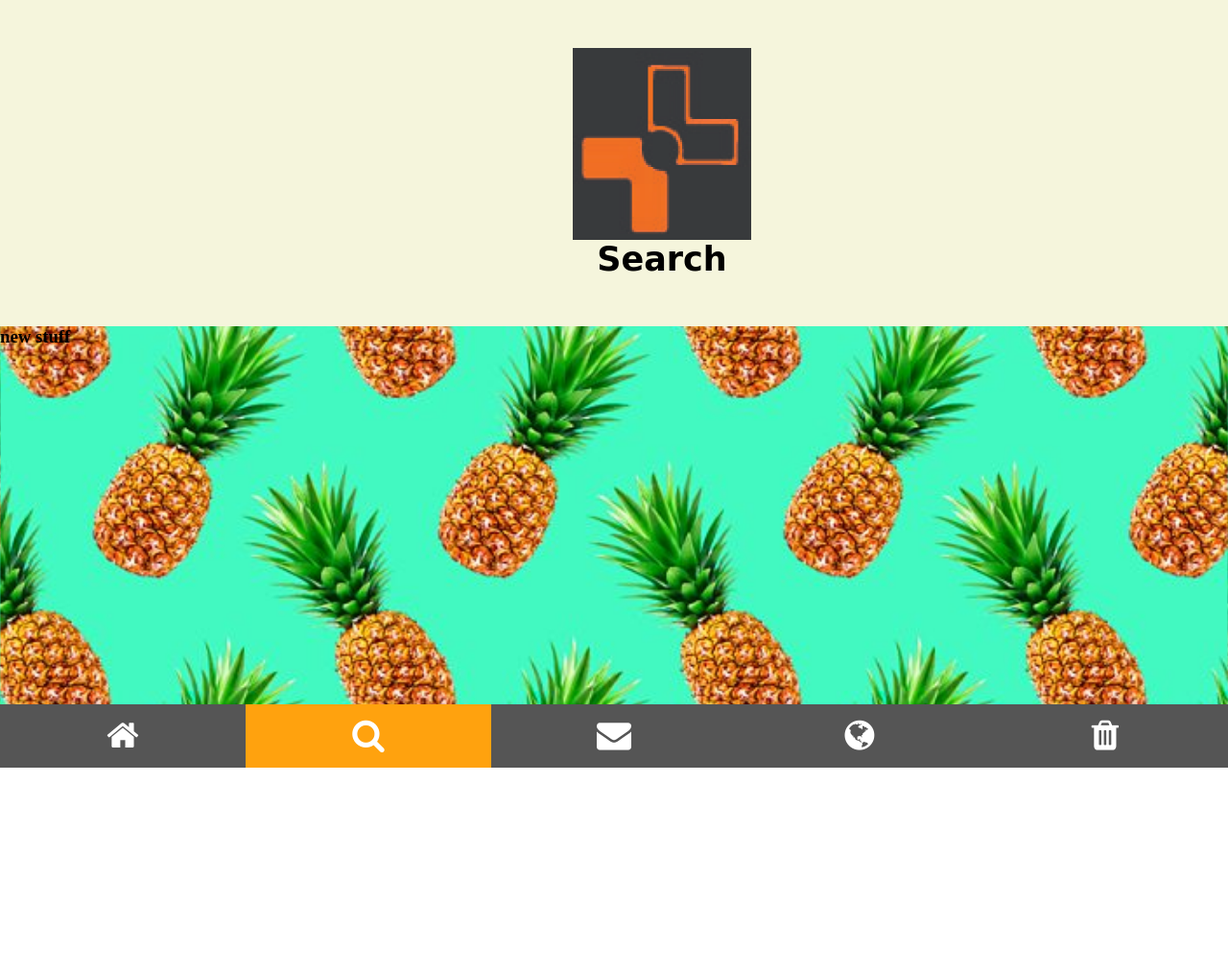
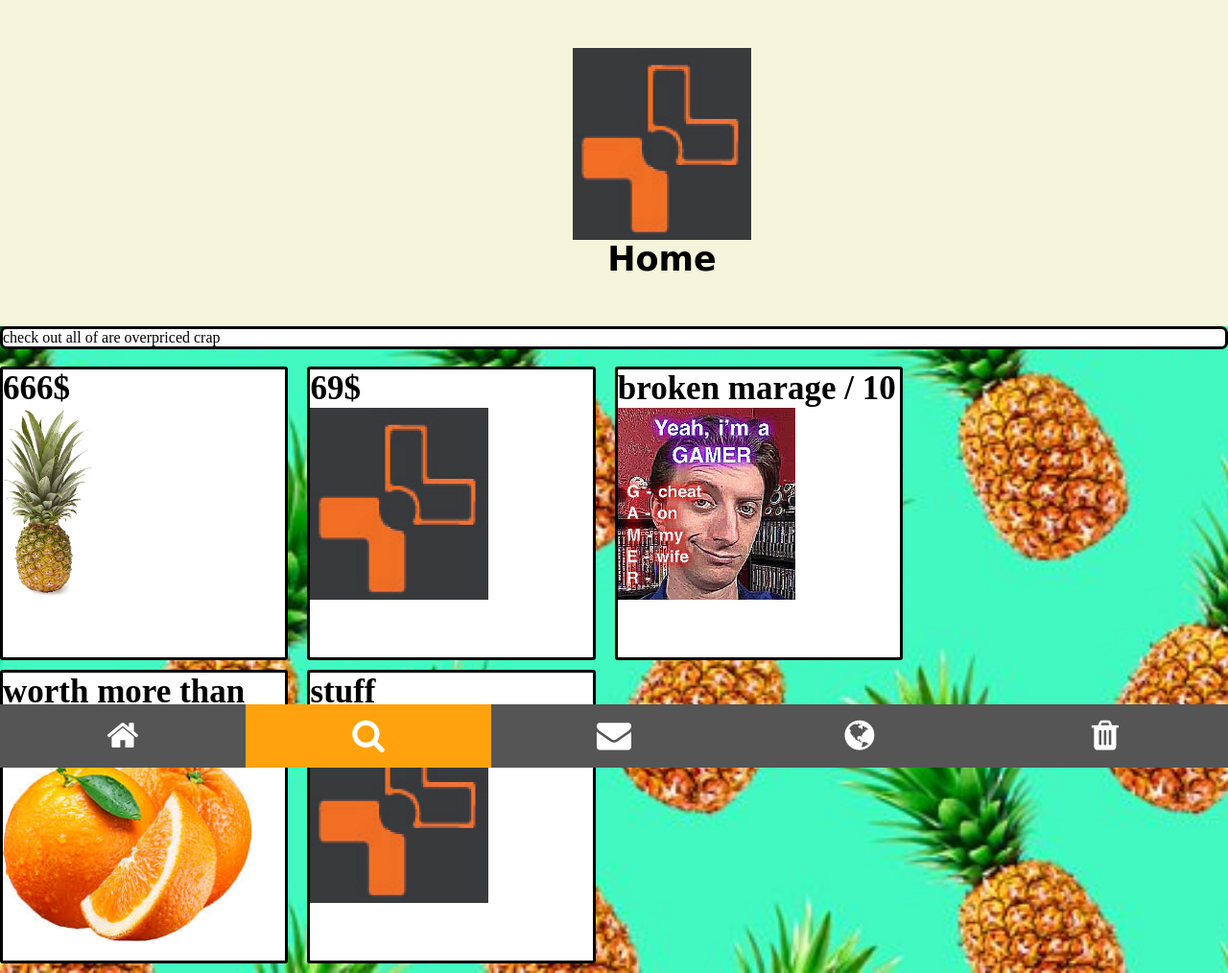
Before and after one commit to Orangedredge/ALC-HTML-5, a plain HTML site: page mobel_app/product.html in a window 1280 px wide. Shown: the top 1014 px of the page at 96% size. Before the commit the page ends 800 px from the top, so only its background shows below. Drawn offline with Linux system fonts and the light colour scheme; a web font is replaced by a local one.

Commit message:
rip projarred

```diff
--- a/mobel_app/css/style.css
+++ b/mobel_app/css/style.css
@@ -146,7 +146,7 @@ div .content{
     background-color: white;
     float:left;
     margin: 0px;
-    width:22%;
+    width:23%;
     height: 300px;
     margin-right:20px;
     margin-bottom: 10px
@@ -155,7 +155,7 @@ div .content{
 div .content:hover{
 
     border:solid;
-    width:22%;
+    width:23%;
     border-color:black;
 
     transition: .2s;
@@ -170,6 +170,15 @@ div h4 p{
     font-size: 35px;
 
 }
+p.par{
+    background-color:white;
+    border:solid;
+    border-color: black;
+    border-radius: 7px;
+    float:auto;
+
+}
+
 @media screen and (max-width:870px) {
     div .content{
     border:solid;
--- a/mobel_app/product.html
+++ b/mobel_app/product.html
@@ -13,24 +13,93 @@
 		<link rel="stylesheet" href="https://cdnjs.cloudflare.com/ajax/libs/font-awesome/4.7.0/css/font-awesome.min.css">
     </head>
 
-    <body>
+     <body>
 
         <div id="container">
             <header>
                 <img src="NotSoHighRip.jpg" alt="Production#1" id="product" height="200px">
-                <h1>Search</h1>
+                <h1>Home</h1>
             </header>
         </div>
             <div id="contanor">
-                <h3>new stuff</h3>
+                <p class = par>check out all of are overpriced crap
+
+</p>
+                <br/>
+
+
+
+
+
+
+                <div class="content">
+
+
+                <h4><p>666$</p></h4>
+                <img src="81qIPbnzqCL._SY679_.jpg" alt="Production#2" id="product" height="200px">
+
+
+
+
+                </div>
+                <div class="content">
+
+
+                <h4><p>69$</p></h4>
+                <img src="NotSoHighRip.jpg" alt="Production#2" id="product" height="200px">
+
+
+
+
+                </div>
+                <div class="content">
+
+
+                <h4><p>broken marage / 10</p></h4>
+                <img src="TrueGamer.jpg" alt="Production#2" id="product" height="200px">
+
+
+
+
+                </div>
+                <div class="content">
+
+
+                <h4><p>worth more than my life</p></h4>
+                <img src="orange.jpeg" alt="Production#2" id="product" height="200px">
+
+
+
 
                 </div>
 
 
+                <div class="content">
+
+
+                <h4><p>stuff</p></h4>
+                <img src="NotSoHighRip.jpg" alt="Production#2" id="product" height="200px">
+
+
+
+
+                </div>
+
+
+
+
+
+
+
+
+
+
+
 			<div class="icon-bar">
-			  <a  href="index.html"><i class="fa fa-home"></i></a>
 
-			  <a class="active"  href="product.html"><i class="fa fa-search"></i></a>
+			  <a href="index.html"><i class="fa fa-home"></i></a>
+
+			  <a class="active"   href="product.html"><i class="fa fa-search"></i></a>
 
 			  <a  href="Mail.html"><i class="fa fa-envelope"></i></a>
 
@@ -42,6 +111,7 @@
 
 
 			</div>
+
     <!--
             <nav id="nav">
             <div id="contanor">
@@ -60,7 +130,7 @@
             <footer id="foot">
             </footer>
 
-
+        </div>
     </body>
 </html>
 
```
Also changed, not shown: mobel_app/index.html (+13 -2 lines), mobel_app/TrueGamer.jpg (added), mobel_app/css/TrueGamer.jpg (added), mobel_app/grill-roasted-pineapple.jpg (added), mobel_app/orange.jpeg (added), mobel_app/pineapplecalories.jpg (added), piny-pinapples.webp (added), 3 other files.
